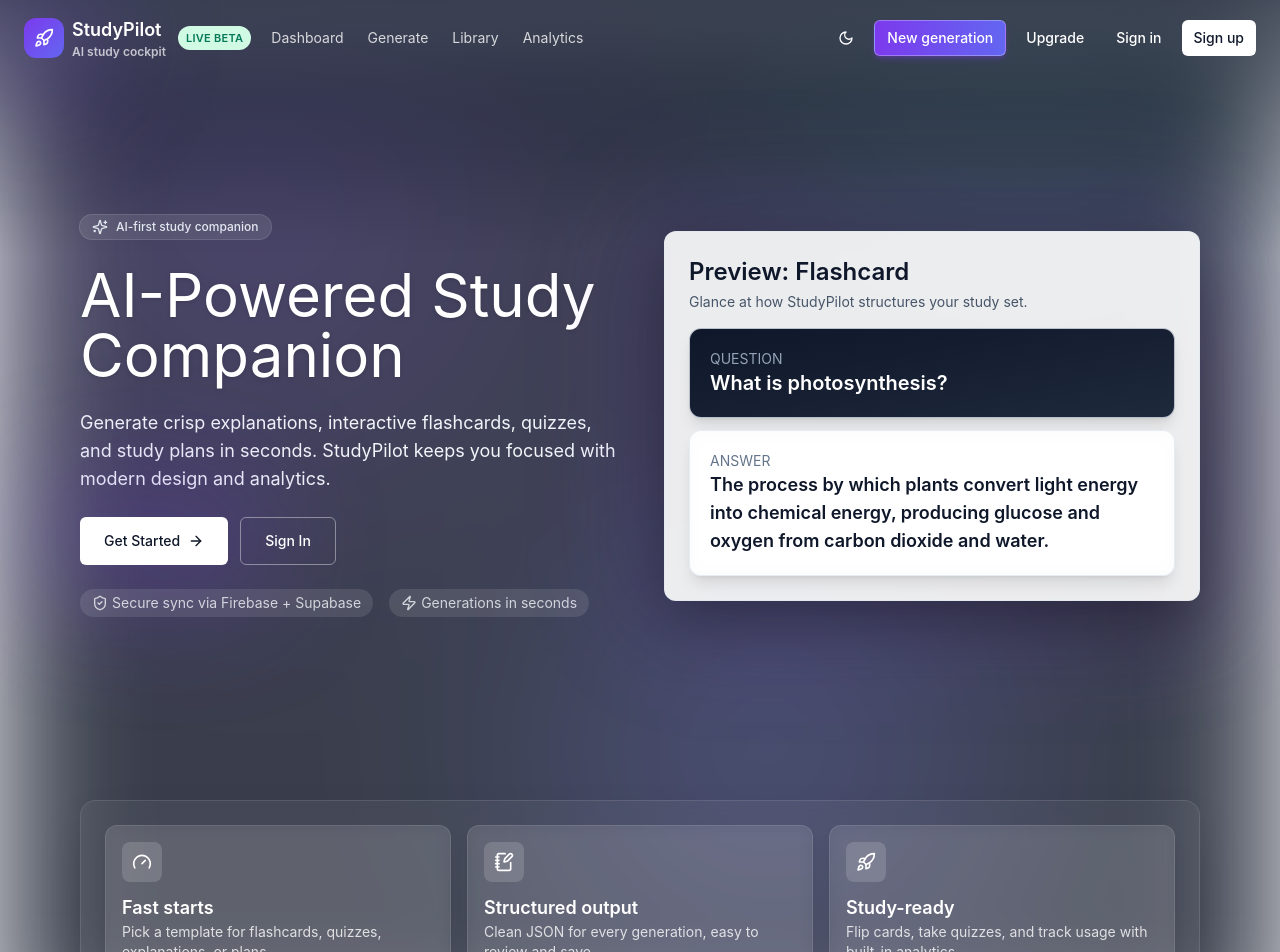
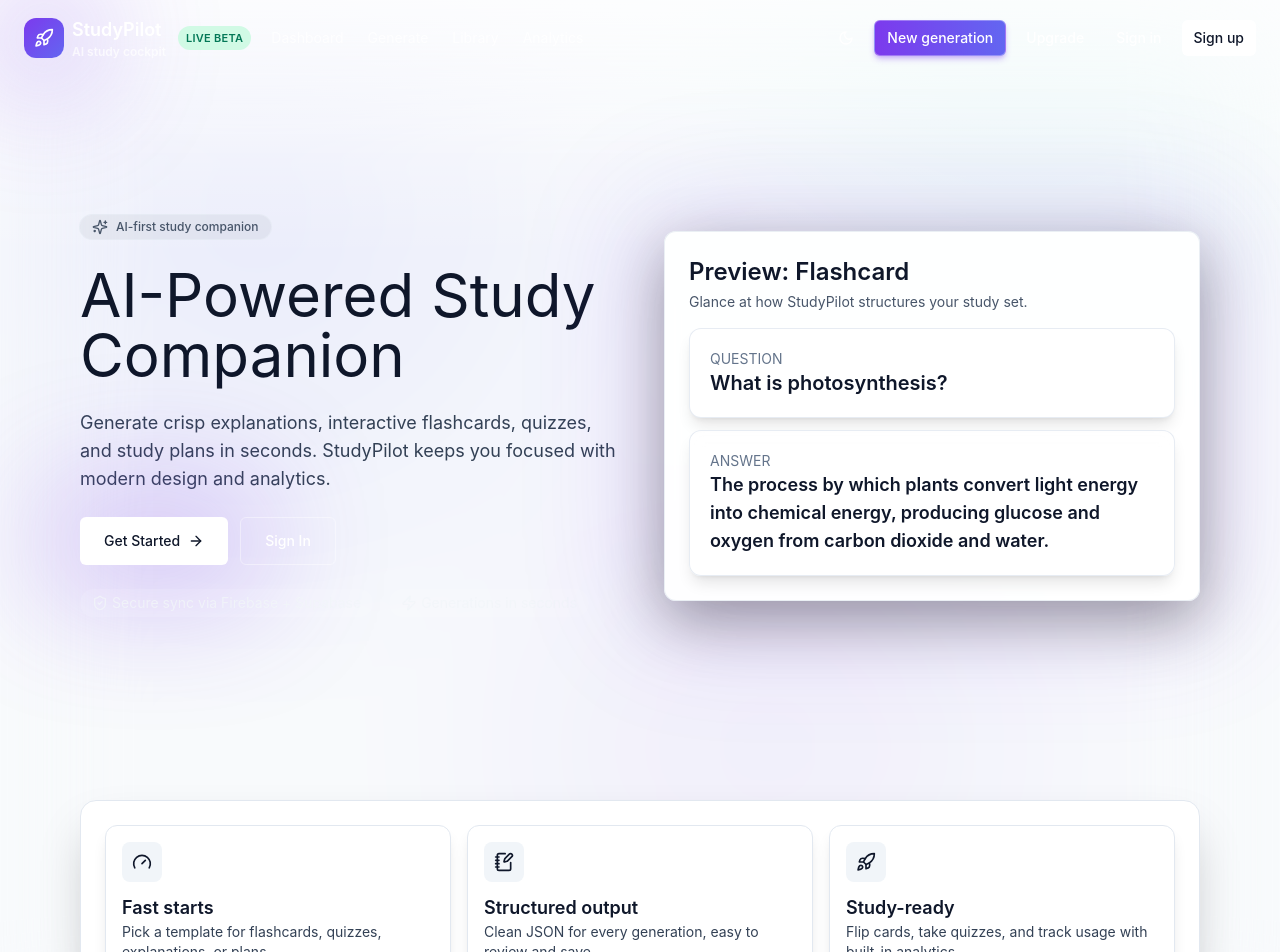
Before and after one commit to sirbxueonline-arch/phsionline-app, a Next.js app: page / in a window 1280 px wide. Shown: the top 952 px of the page. Built offline with nearby package versions, Linux system fonts and the light colour scheme; no server answers.

Commit message:
Improve light mode styling and quiz scoring - add light gradient and brighten landing/feature cards - lighten generate full view, flashcards, and quiz UI - normalize quiz answers for accurate scoring

```diff
--- a/app/(full)/generate/view/page.tsx
+++ b/app/(full)/generate/view/page.tsx
@@ -54,7 +54,8 @@ export default function FullscreenGenerateView() {
     if (!quizItems || !showResult) return 0;
     return quizItems.reduce((sum, q, idx) => {
       const selected = answers[idx];
-      return sum + (selected && selected === q.answer ? 1 : 0);
+      const normalize = (val: string) => (val || "").trim().toLowerCase();
+      return sum + (selected && normalize(selected) === normalize(q.answer) ? 1 : 0);
     }, 0);
   }, [quizItems, answers, showResult]);
 
@@ -283,7 +284,7 @@ export default function FullscreenGenerateView() {
 
   return (
     <div className="relative min-h-screen overflow-hidden bg-slate-950">
-      <div className="absolute inset-0 bg-gradient-to-br from-slate-950 via-slate-900 to-slate-950" />
+      <div className="absolute inset-0 light-gradient-bg dark:bg-gradient-to-br dark:from-slate-950 dark:via-slate-900 dark:to-slate-950" />
       <div className="absolute inset-0 bg-[radial-gradient(circle_at_15%_20%,rgba(56,189,248,0.15),transparent_35%),radial-gradient(circle_at_80%_15%,rgba(124,58,237,0.16),transparent_30%)]" />
       <div className="relative mx-auto flex max-w-6xl flex-col gap-5 px-4 pb-16 pt-16 text-white">
         <div className="flex flex-wrap items-center justify-between gap-3">
@@ -297,7 +298,7 @@ export default function FullscreenGenerateView() {
           </div>
         </div>
 
-        <Card className="border-slate-800 bg-slate-900/80 text-white shadow-2xl backdrop-blur">
+        <Card className="border-slate-200 bg-white/90 text-slate-900 shadow-2xl backdrop-blur dark:border-slate-800 dark:bg-slate-900/80 dark:text-white">
           <CardHeader className="flex flex-col gap-2 sm:flex-row sm:items-center sm:justify-between">
             <div className="space-y-1">
               <div className="flex flex-wrap items-center gap-2 text-xs uppercase tracking-wide text-slate-400">
@@ -335,9 +336,9 @@ export default function FullscreenGenerateView() {
             </Button>
           </CardHeader>
           <CardContent className="space-y-6">
-            <div className="rounded-xl border border-slate-800 bg-slate-950/60 px-4 py-3 text-sm text-slate-300">
+            <div className="rounded-xl border border-slate-200 bg-white px-4 py-3 text-sm text-slate-600 dark:border-slate-800 dark:bg-slate-950/60 dark:text-slate-300">
               <p className="flex items-center gap-2">
-                <Sparkles className="h-4 w-4 text-cyan-300" />
+                <Sparkles className="h-4 w-4 text-cyan-500 dark:text-cyan-300" />
                 Tip: share or export from the library after saving. This view keeps things focused for study.
               </p>
             </div>
--- a/app/globals.css
+++ b/app/globals.css
@@ -26,6 +26,13 @@ body {
     #0b1021;
 }
 
+.light-gradient-bg {
+  background: radial-gradient(circle at 20% 20%, rgba(99, 102, 241, 0.12), transparent 35%),
+    radial-gradient(circle at 80% 0%, rgba(45, 212, 191, 0.12), transparent 30%),
+    radial-gradient(circle at 60% 70%, rgba(124, 58, 237, 0.08), transparent 35%),
+    #f8fafc;
+}
+
 .card-glow {
   box-shadow: 0 20px 60px rgba(0, 0, 0, 0.35), 0 0 120px 30px rgba(124, 58, 237, 0.15);
 }
--- a/app/page.tsx
+++ b/app/page.tsx
@@ -6,17 +6,17 @@ import { Sparkles, ArrowRight, ShieldCheck, Zap, Gauge, NotebookPen, Rocket } fr
 export default function LandingPage() {
   return (
     <main className="relative overflow-hidden">
-      <div className="absolute inset-0 gradient-bg blur-3xl opacity-80" />
-      <div className="absolute inset-x-0 top-0 h-64 bg-gradient-to-b from-slate-900/70 via-slate-900/30 to-transparent" />
+      <div className="absolute inset-0 light-gradient-bg blur-3xl opacity-80 dark:gradient-bg" />
+      <div className="absolute inset-x-0 top-0 h-64 bg-gradient-to-b from-white/70 via-white/40 to-transparent dark:from-slate-900/70 dark:via-slate-900/30" />
       <div className="relative mx-auto flex min-h-screen max-w-6xl flex-col items-center gap-12 px-4 pb-20 pt-28 text-center lg:flex-row lg:text-left">
         <div className="flex-1 space-y-6">
-          <div className="inline-flex items-center gap-2 rounded-full bg-white/10 px-3 py-1 text-xs font-medium text-slate-200 ring-1 ring-white/20">
+          <div className="inline-flex items-center gap-2 rounded-full bg-slate-900/5 px-3 py-1 text-xs font-medium text-slate-600 ring-1 ring-slate-200/60 dark:bg-white/10 dark:text-slate-200 dark:ring-white/20">
             <Sparkles className="h-4 w-4" /> AI-first study companion
           </div>
-          <h1 className="font-display text-4xl leading-tight text-white drop-shadow md:text-5xl lg:text-6xl">
+          <h1 className="font-display text-4xl leading-tight text-slate-900 md:text-5xl lg:text-6xl dark:text-white">
             AI-Powered Study Companion
           </h1>
-          <p className="max-w-2xl text-lg text-slate-100">
+          <p className="max-w-2xl text-lg text-slate-700 dark:text-slate-100">
             Generate crisp explanations, interactive flashcards, quizzes, and study plans in seconds.
             StudyPilot keeps you focused with modern design and analytics.
           </p>
@@ -43,14 +43,14 @@ export default function LandingPage() {
           </div>
         </div>
         <div className="flex-1">
-          <Card className="card-glow bg-white/90 backdrop-blur dark:bg-slate-900/80">
+          <Card className="card-glow bg-white/90 text-slate-900 shadow-xl backdrop-blur dark:bg-slate-900/80 dark:text-white">
             <CardHeader>
               <CardTitle className="text-2xl">Preview: Flashcard</CardTitle>
               <CardDescription>Glance at how StudyPilot structures your study set.</CardDescription>
             </CardHeader>
             <div className="grid gap-3">
-              <div className="rounded-xl border border-slate-200/80 bg-gradient-to-br from-slate-900 to-slate-800 p-5 text-left text-white shadow-lg dark:border-slate-800">
-                <p className="text-sm uppercase text-slate-400">Question</p>
+              <div className="rounded-xl border border-slate-200/80 bg-white p-5 text-left text-slate-900 shadow-lg dark:border-slate-800 dark:bg-gradient-to-br dark:from-slate-900 dark:to-slate-800 dark:text-white">
+                <p className="text-sm uppercase text-slate-500 dark:text-slate-400">Question</p>
                 <p className="text-xl font-semibold">What is photosynthesis?</p>
               </div>
               <div className="rounded-xl border border-slate-200/80 bg-white/80 p-5 text-left shadow-lg backdrop-blur dark:border-slate-800 dark:bg-slate-900/70">
@@ -65,7 +65,7 @@ export default function LandingPage() {
         </div>
       </div>
       <section className="relative z-10 mx-auto max-w-6xl px-4 pb-16">
-        <div className="grid gap-4 rounded-2xl border border-white/10 bg-white/5 p-6 shadow-2xl backdrop-blur-md dark:border-slate-800/60 dark:bg-slate-900/60 md:grid-cols-3">
+        <div className="grid gap-4 rounded-2xl border border-slate-200 bg-white p-6 shadow-2xl backdrop-blur-md dark:border-white/10 dark:bg-slate-900/60 md:grid-cols-3">
           {[
             {
               icon: <Gauge className="h-5 w-5" />,
@@ -85,13 +85,13 @@ export default function LandingPage() {
           ].map((item) => (
             <div
               key={item.title}
-              className="rounded-xl border border-white/10 bg-white/10 p-4 text-left text-white shadow-lg backdrop-blur"
+              className="rounded-xl border border-slate-200 bg-white p-4 text-left text-slate-900 shadow-lg backdrop-blur dark:border-white/10 dark:bg-white/10 dark:text-white"
             >
-              <div className="mb-3 flex h-10 w-10 items-center justify-center rounded-lg bg-white/15">
+              <div className="mb-3 flex h-10 w-10 items-center justify-center rounded-lg bg-slate-100 dark:bg-white/15">
                 {item.icon}
               </div>
               <p className="text-lg font-semibold">{item.title}</p>
-              <p className="text-sm text-white/80">{item.desc}</p>
+              <p className="text-sm text-slate-700 dark:text-white/80">{item.desc}</p>
             </div>
           ))}
         </div>
--- a/components/Flashcard.tsx
+++ b/components/Flashcard.tsx
@@ -26,7 +26,7 @@ export const Flashcard = ({
   };
   return (
     <Card
-      className="relative flex min-h-[280px] w-full cursor-pointer overflow-hidden rounded-2xl border border-slate-800/70 bg-slate-900/80 p-6 shadow-xl transition hover:border-cyan-400/40 hover:shadow-cyan-500/10"
+      className="relative flex min-h-[320px] w-full cursor-pointer overflow-hidden rounded-2xl border border-slate-200 bg-white p-6 shadow-xl transition hover:border-cyan-400/40 hover:shadow-cyan-500/10 dark:border-slate-800/70 dark:bg-slate-900/80"
       style={{ perspective: "1200px" }}
       onClick={toggle}
     >
--- a/components/QuizQuestion.tsx
+++ b/components/QuizQuestion.tsx
@@ -39,10 +39,10 @@ export const QuizQuestion = ({
   };
 
   return (
-    <Card className="space-y-4 rounded-2xl border border-slate-800/70 bg-slate-900/80 p-6 shadow-xl">
+    <Card className="space-y-4 rounded-2xl border border-slate-200 bg-white p-6 shadow-xl dark:border-slate-800/70 dark:bg-slate-900/80">
       <div className="space-y-2">
-        <p className="text-xs uppercase tracking-[0.18em] text-slate-400">Question</p>
-        <p className="text-xl font-semibold text-slate-50">{item.question}</p>
+        <p className="text-xs uppercase tracking-[0.18em] text-slate-500 dark:text-slate-400">Question</p>
+        <p className="text-xl font-semibold text-slate-900 dark:text-slate-50">{item.question}</p>
       </div>
       <div className="grid gap-3 sm:grid-cols-2">
         {options.map((opt) => {
@@ -54,7 +54,7 @@ export const QuizQuestion = ({
               className={`h-12 justify-start text-left text-base ${
                 isSelected
                   ? "bg-gradient-to-r from-cyan-400 to-indigo-500 text-slate-900"
-                  : "border-slate-700 text-slate-100 hover:border-cyan-400"
+                  : "border-slate-300 text-slate-900 hover:border-cyan-400 dark:border-slate-700 dark:text-slate-100"
               }`}
               onClick={() => handleSelect(opt)}
             >
@@ -64,9 +64,9 @@ export const QuizQuestion = ({
         })}
       </div>
       {showFeedback && currentChoice && (
-        <div className="rounded-xl border border-slate-800 bg-slate-950/70 p-4 text-sm text-slate-200">
+        <div className="rounded-xl border border-slate-200 bg-slate-50 p-4 text-sm text-slate-700 dark:border-slate-800 dark:bg-slate-950/70 dark:text-slate-200">
           <p className="font-semibold">{correct ? "Correct!" : "Not quite."}</p>
-          {item.explanation && <p className="mt-1 text-slate-300">{item.explanation}</p>}
+          {item.explanation && <p className="mt-1 text-slate-600 dark:text-slate-300">{item.explanation}</p>}
         </div>
       )}
     </Card>
```
